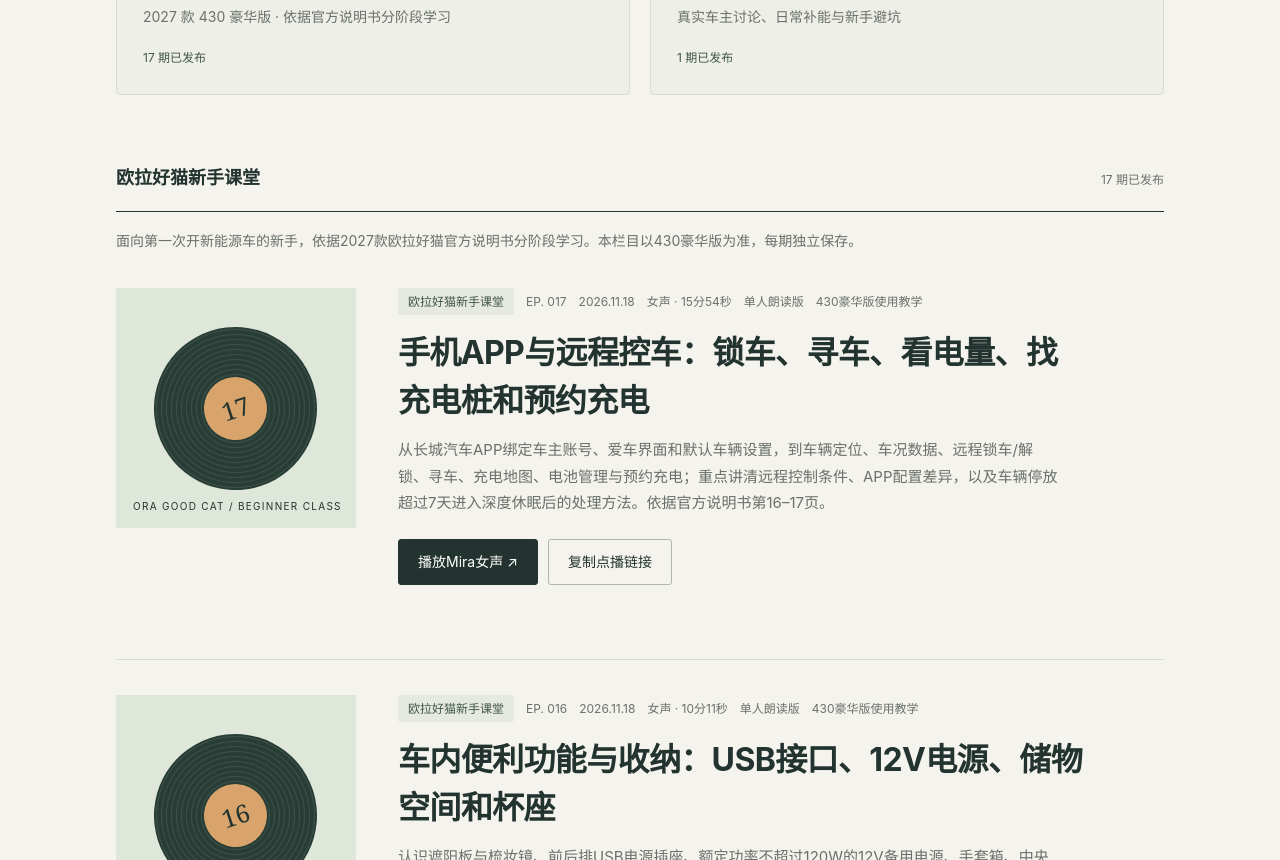
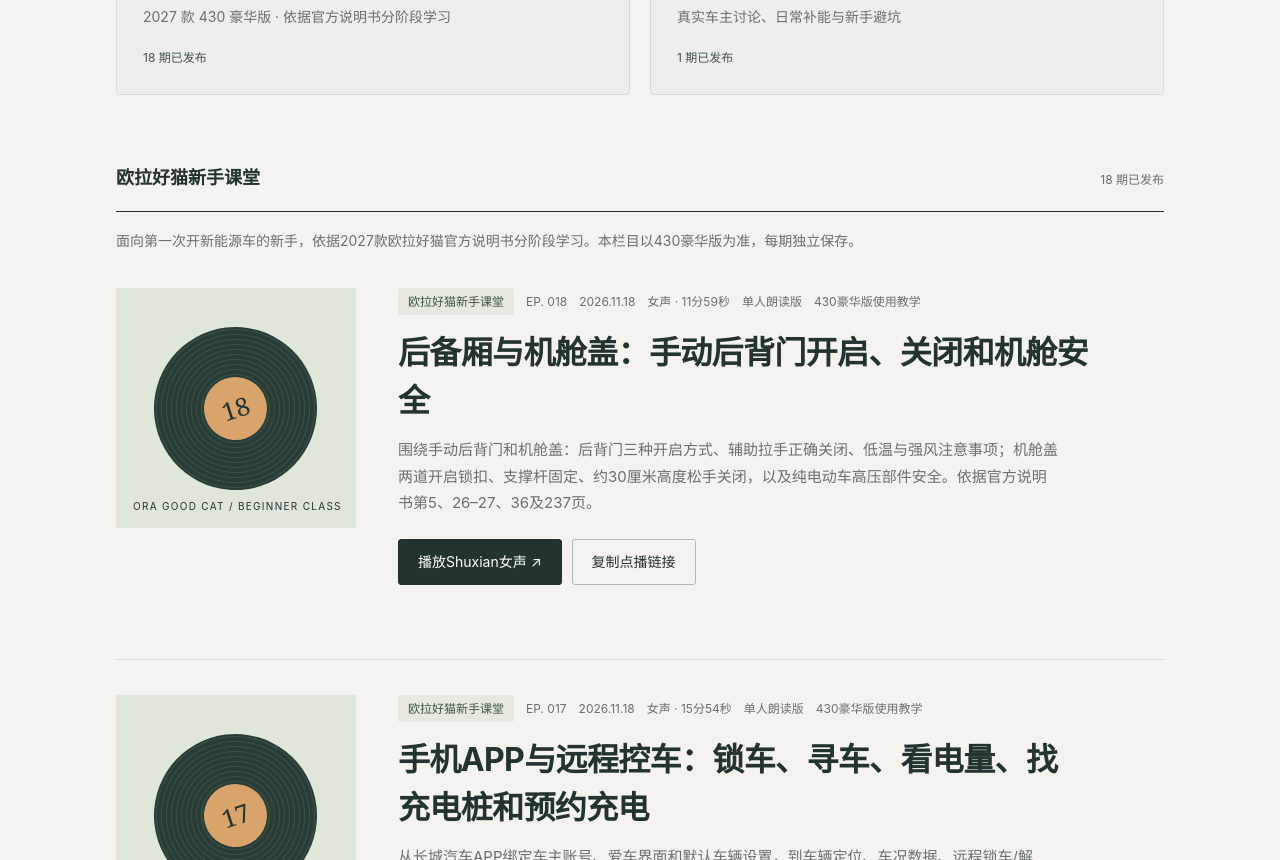
Before and after one commit to suyeye6117-pixel/laifu-listening-briefs, a plain HTML site: page index.html in a window 1280 px wide. Shown: the part 620-1480 px from the top of the page. Drawn offline with Linux system fonts and the light colour scheme.

Commit message:
Publish ORA EP018 in listening index with Shuxian audio and copy link

```diff
--- a/index.html
+++ b/index.html
@@ -22,11 +22,19 @@ a{color:inherit}button{font:inherit}a,button{-webkit-tap-highlight-color:transpa
 <main>
 <section class="hero" aria-labelledby="title"><div class="eyebrow">专题资料 · 持续收录</div><h1 id="title">把好奇，<br>留给下一次收听。</h1><p class="intro">每期一份完整资料，一个独立链接。选一个想了解的话题，带到来福，听它慢慢讲清楚。</p></section>
 <nav class="columns" aria-label="播客栏目">
-<a class="column" href="#ora-class"><span class="eyebrow">01 / 车型课堂</span><strong>欧拉好猫新手课堂 <span aria-hidden="true">↘</span></strong><span>2027 款 430 豪华版 · 依据官方说明书分阶段学习</span><small>17 期已发布</small></a>
+<a class="column" href="#ora-class"><span class="eyebrow">01 / 车型课堂</span><strong>欧拉好猫新手课堂 <span aria-hidden="true">↘</span></strong><span>2027 款 430 豪华版 · 依据官方说明书分阶段学习</span><small>18 期已发布</small></a>
 <a class="column" href="#owner-experience"><span class="eyebrow">02 / 经验专题</span><strong>新能源车主经验 <span aria-hidden="true">↘</span></strong><span>真实车主讨论、日常补能与新手避坑</span><small>1 期已发布</small></a>
 </nav>
-<section id="ora-class" class="collection" aria-labelledby="ora-title"><div class="sectionhead"><h2 id="ora-title">欧拉好猫新手课堂</h2><span class="count">17 期已发布</span></div>
+<section id="ora-class" class="collection" aria-labelledby="ora-title"><div class="sectionhead"><h2 id="ora-title">欧拉好猫新手课堂</h2><span class="count">18 期已发布</span></div>
 <p class="collection-intro">面向第一次开新能源车的新手，依据2027款欧拉好猫官方说明书分阶段学习。本栏目以430豪华版为准，每期独立保存。</p>
+<article class="episode">
+<div class="art" aria-hidden="true"><div class="disc"><span class="label">18</span></div><small>ORA GOOD CAT / BEGINNER CLASS</small></div>
+<div><div class="meta"><span class="tag">欧拉好猫新手课堂</span><span>EP. 018</span><time datetime="2026-11-18">2026.11.18</time><span>女声 · 11分59秒</span><span>单人朗读版</span><span>430豪华版使用教学</span></div>
+<h3><a href="/episodes/ora-018.html">后备厢与机舱盖：手动后背门开启、关闭和机舱安全</a></h3>
+<p class="summary">围绕手动后背门和机舱盖：后背门三种开启方式、辅助拉手正确关闭、低温与强风注意事项；机舱盖两道开启锁扣、支撑杆固定、约30厘米高度松手关闭，以及纯电动车高压部件安全。依据官方说明书第5、26–27、36及237页。</p>
+<div class="actions"><a class="btn" href="/episodes/ora-018.html#read-aloud">播放Shuxian女声 <span aria-hidden="true">&nbsp;↗</span></a><button class="btn secondary" type="button" id="copy-ora-18" data-url="https://listen.motifrevue.com/episodes/ora-018.html">复制点播链接</button></div>
+<p class="status" id="copy-ora-18-status" role="status" aria-live="polite"></p>
+</div></article>
 <article class="episode">
 <div class="art" aria-hidden="true"><div class="disc"><span class="label">17</span></div><small>ORA GOOD CAT / BEGINNER CLASS</small></div>
 <div><div class="meta"><span class="tag">欧拉好猫新手课堂</span><span>EP. 017</span><time datetime="2026-11-18">2026.11.18</time><span>女声 · 15分54秒</span><span>单人朗读版</span><span>430豪华版使用教学</span></div>
@@ -194,7 +202,10 @@ const ora13Button=document.getElementById('copy-ora-13'),ora13Status=document.ge
 const ora14Button=document.getElementById('copy-ora-14'),ora14Status=document.getElementById('copy-ora-14-status');
 const ora15Button=document.getElementById('copy-ora-15'),ora15Status=document.getElementById('copy-ora-15-status');
 const ora16Button=document.getElementById('copy-ora-16'),ora16Status=document.getElementById('copy-ora-16-status');
+const ora18Button=document.getElementById('copy-ora-18'),ora18Status=document.getElementById('copy-ora-18-status');
 const ora17Button=document.getElementById('copy-ora-17'),ora17Status=document.getElementById('copy-ora-17-status');
+ora18Button?.addEventListener('click',async()=>{try{await navigator.clipboard.writeText(ora18Button.dataset.url);ora18Status.textContent='链接已复制，去来福粘贴即可。';ora18Button.textContent='已复制 ✓';setTimeout(()=>ora18Button.textContent='复制点播链接',2500)}catch(e){ora18Status.textContent='请打开“阅读本期资料”，复制浏览器地址栏中的链接。'}});
+
 ora17Button?.addEventListener('click',async()=>{try{await navigator.clipboard.writeText(ora17Button.dataset.url);ora17Status.textContent='链接已复制，去来福粘贴即可。';ora17Button.textContent='已复制 ✓';setTimeout(()=>ora17Button.textContent='复制点播链接',2500)}catch(e){ora17Status.textContent='请打开“阅读本期资料”，复制浏览器地址栏中的链接。'}});
 
 ora16Button?.addEventListener('click',async()=>{try{await navigator.clipboard.writeText(ora16Button.dataset.url);ora16Status.textContent='链接已复制，去来福粘贴即可。';ora16Button.textContent='已复制 ✓';setTimeout(()=>ora16Button.textContent='复制点播链接',2500)}catch(e){ora16Status.textContent='请打开“阅读本期资料”，复制浏览器地址栏中的链接。'}});
```
